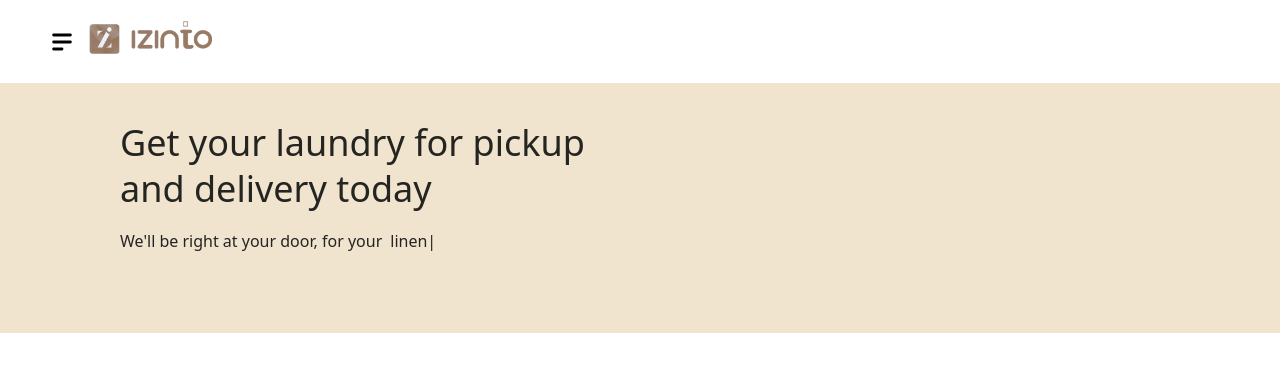
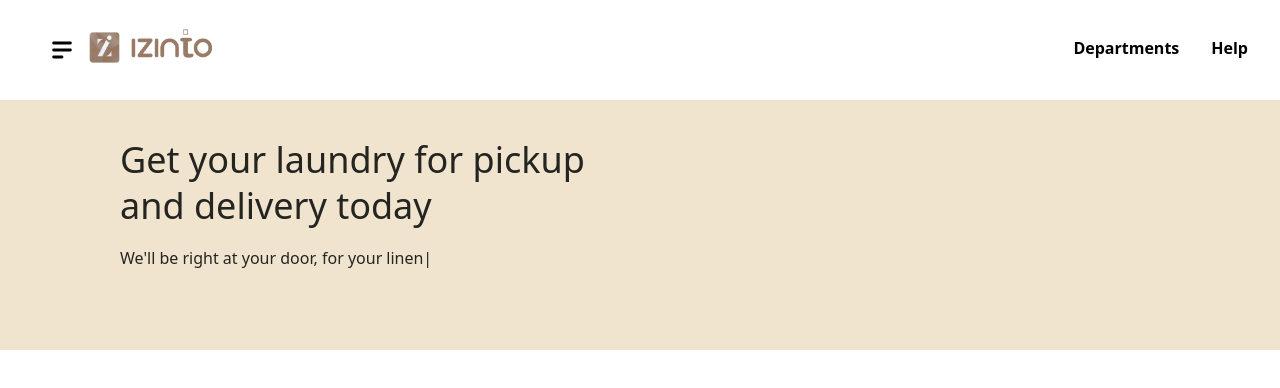
Before and after one commit to Dinokojt7/izinto-africa, a React (Create React App) app: page / in a window 1280 px wide. Shown: the top 388 px of the page. Built offline with nearby package versions, Linux system fonts and the light colour scheme.

Commit message:
latest bulk commit

```diff
--- a/src/components/Hero.jsx
+++ b/src/components/Hero.jsx
@@ -10,7 +10,7 @@ function Hero() {
             <h1 className='text-4xl  font-medium col-span-1 mb-[20px]'> and delivery today</h1>
             <div className='flex'>
               <p>We'll be right at your door, for your</p>
-              <Typed className='pl-2' strings={['laundry.', 'linen.', 'carpets.']} typeSpeed={120} backSpeed={130} loop/>
+              <Typed className='pl-1' strings={['laundry.', 'linen.', 'carpets.']} typeSpeed={120} backSpeed={130} loop/>
             </div>
         </div>
     </div>
--- a/src/components/Navbar.jsx
+++ b/src/components/Navbar.jsx
@@ -24,7 +24,7 @@ const Navbar = () => {
         <div className='w-full text-3xl font-bold text-[#966C3B]'>
           <img src={Logo} alt='/' style={{width:"8rem"}} />
         </div>
-        <ul className='flex hidden'>
+        <ul className='flex'>
           <li className='p-4'>Departments</li>
 
           <li className='p-4'>Help</li>
```
